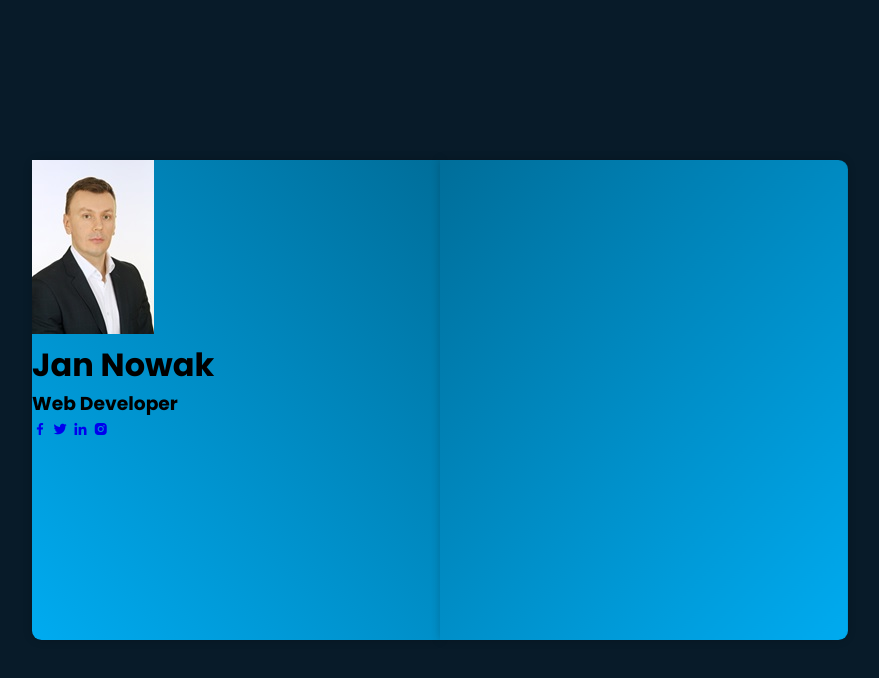
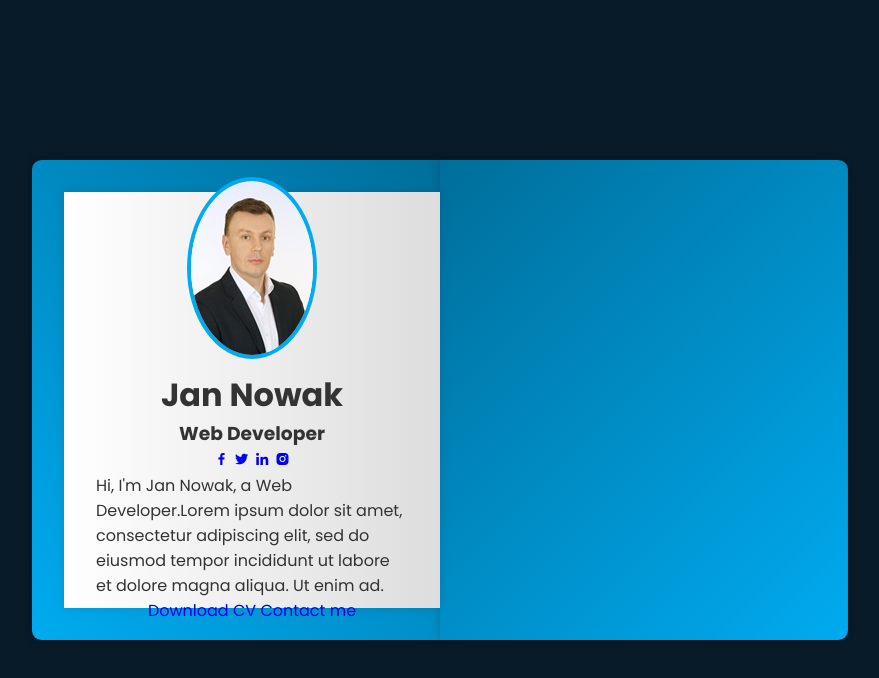
Before and after one commit to Szsz1987/3D-Portfolio-Website, a website: page index.html in a window 1280 px wide. Shown: the whole page, without its empty margins (200-1079 px from the left). Drawn offline with nearby package versions, Linux system fonts and the light colour scheme; files that its build step writes are made by us from their sources.

Commit message:
Add some changes

```diff
--- a/index.html
+++ b/index.html
@@ -32,6 +32,13 @@
                             <a href="#"><i class='bx bxl-linkedin'></i></a>
                             <a href="#"><i class='bx bxl-instagram-alt' ></i></a>
                         </div>
+
+                        <p>Hi, I'm Jan Nowak, a Web Developer.Lorem ipsum dolor sit amet, consectetur adipiscing elit, sed do eiusmod tempor incididunt ut labore et dolore magna aliqua. Ut enim ad.
+                        </p>
+                        <div class="btn-box">
+                            <a href="#" class="btn">Download CV</a>
+                            <a href="#" class="btn contact-me">Contact me</a>
+                        </div>
                     </div>
                 </div>
         </div>
--- a/sass/style.scss
+++ b/sass/style.scss
@@ -28,16 +28,20 @@ body{
   align-items: center;
   min-height: 100vh;
   background: var(--bg-color);
+  color: var(--text-color);
 }
 
 .wrapper{
   position: relative;
   width: 51rem;
   height: 30rem;
+  padding: 2rem;
 }
 
 .cover{
   position: absolute;
+  top: 0;
+  left: 0;
   width: 50%;
   height: 100%;
   background: var(--cover-color);
@@ -54,3 +58,34 @@ body{
 .cover.cover-right.turn{
   transform: rotateY(180deg);
 }
+
+.book{
+  position: relative;
+  width: 100%;
+  height: 100%;
+  display: flex;
+}
+
+.book .book-page{
+  position: absolute;
+  width: 50%;
+  height: 100%;
+  background: var(--pages-color);
+  box-shadow: 0 0 .6rem rgba(0, 0, 0, .1);
+  display: flex;
+  padding: 2rem;
+}
+
+.profile-page{
+  display: flex;
+  flex-direction: column;
+  justify-content: center;
+  align-items: center;
+}
+
+.profile-page img{
+  max-width: 180px;
+  border-radius: 50%;
+  border: .25rem solid var(--main-color);
+  margin-bottom: .8rem;
+}
```
Also changed, not shown: css/style.css, 1 other file.
